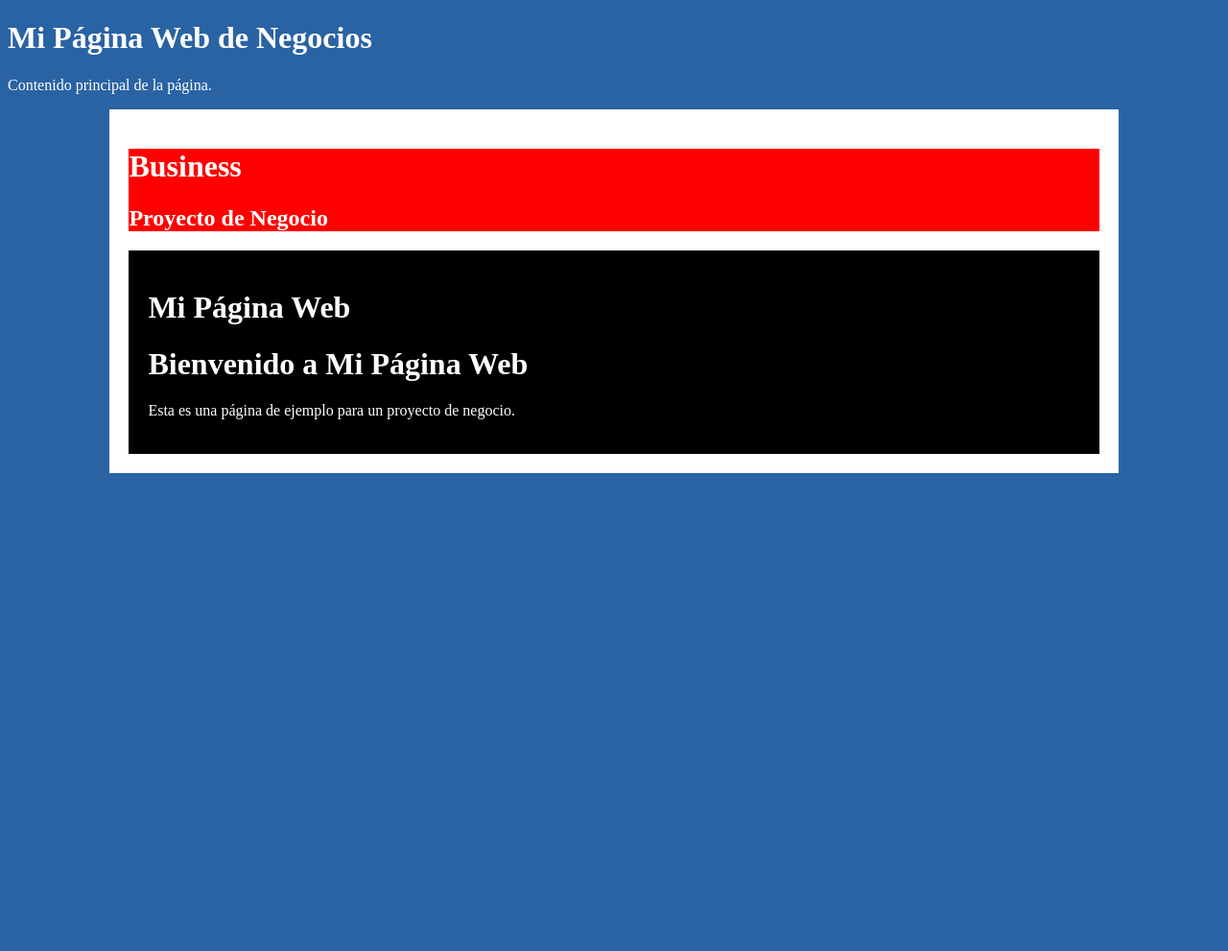
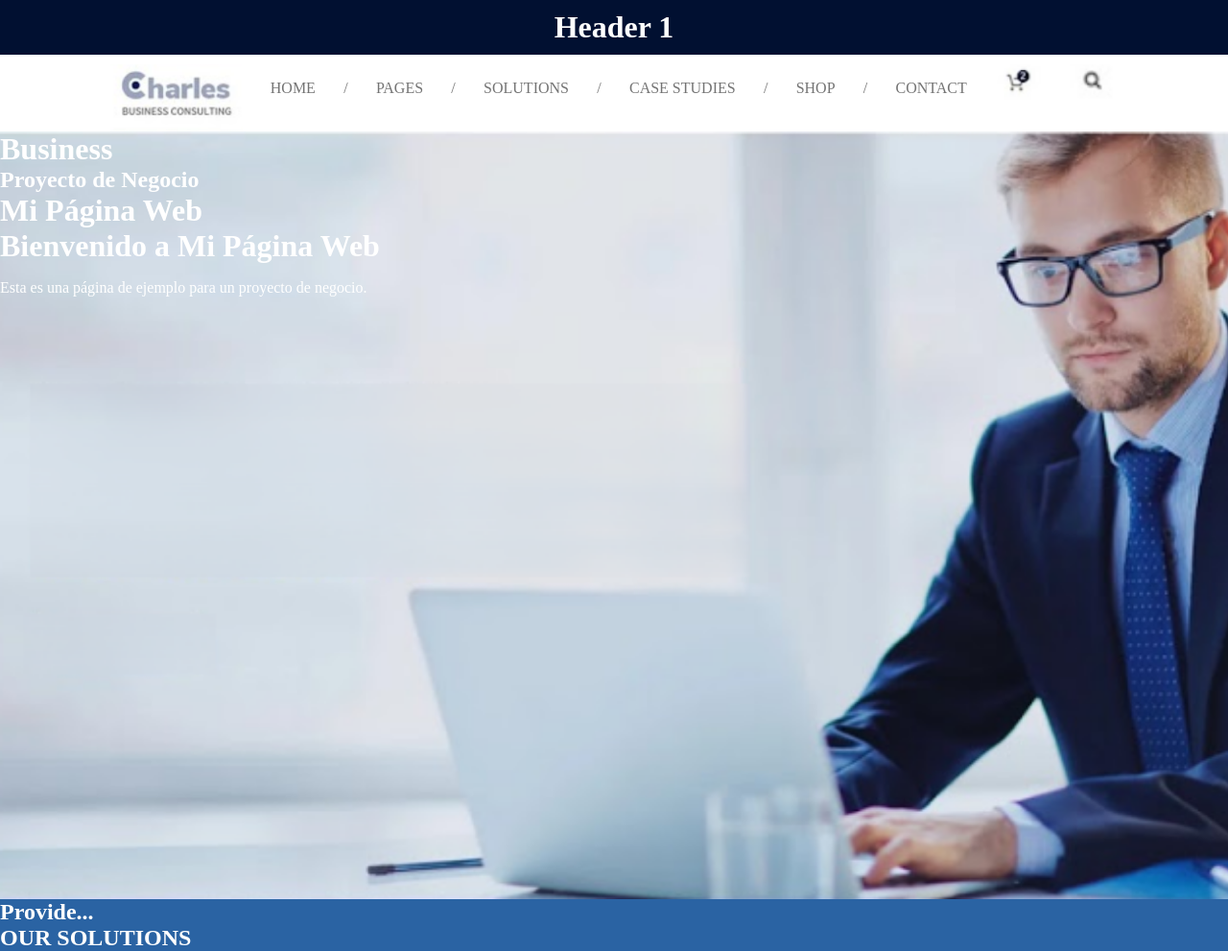
Before and after one commit to JOMI1010/proyecto-business, a plain HTML site: page index.html in a window 1280 px wide. Shown: the whole page at 96% size. Before the commit the page ends 800 px from the top, so only its background shows below. Drawn offline with Linux system fonts and the light colour scheme.

Commit message:
Add lupa.png image to the project

```diff
--- a/index.html
+++ b/index.html
@@ -8,21 +8,52 @@
 </head>
 <body>
     <header>
-        <h1>Mi Página Web de Negocios</h1>
+
+        <div class="header1">
+            <h1>Header 1</h1>
+        </div>
+
+        <div class="header2">
+            <img src="imgs/charles.png" alt="Charles" height="70">
+            <p>HOME</p>
+            <p>/</p>
+            <p>PAGES</p>
+            <p>/</p>
+            <p>SOLUTIONS</p>
+            <p>/</p>
+            <p>CASE STUDIES</p>
+            <p>/</p>
+            <p>SHOP</p>
+            <p>/</p>
+            <p>CONTACT</p>
+            <img src="imgs/carrito.png" alt="Carrito" height="40">
+            <img src="imgs/lupa.png" alt="Lupa" height="40">
+        </div>
+
     </header>
-    <main>
-        <p>Contenido principal de la página.</p>
-    </main>
+
     <div class="container">
-        <div class="container3">
+        <div>
             <h1>Business</h1>
             <h2>Proyecto de Negocio</h2>
         </div>
-        <div class="container2">
+        <div>
             <h1>Mi Página Web</h1>
             <h1>Bienvenido a Mi Página Web</h1>
             <p>Esta es una página de ejemplo para un proyecto de negocio.</p>
         </div>
     </div>
+
+    <footer>
+
+        <div class="">
+            <h2>Provide...</h2>
+        </div>
+
+        <div class="">
+            <h2>OUR SOLUTIONS</h2>
+        </div>
+
+    </footer>
 </body>
 </html>
--- a/styles.css
+++ b/styles.css
@@ -1,20 +1,41 @@
 body{
     background-color: rgb(42, 99, 163);
     color: white;
+    margin: 0;
 }
 
 .container{
-    width: 80%;
-    margin: auto;
-    padding: 20px;
-    background-color: white;
+    background-image:url(imgs/fondo.png);
+
+    background-repeat: no-repeat;
+    background-position: center;
+    background-size: cover;
+    min-height: 100vh;
+    padding: 0;
 }
 
-.container2{
-    padding: 20px;
-    background-color: rgb(0, 0, 0);
+.header1 {
+    background-color: #011031;
+    color: white;
+    padding: 10px 0;
+    text-align: center;
 }
 
-.container3{
-    background-color: rgb(255, 0, 0);
+.header2 {
+    display: flex;
+    justify-content: space-around;
+    padding: 10px 100px 10px 100px;
+    background-color: #ffffff;
+    color: #747474;
+    width: auto;
+    height: 60px;
+    text-align: center;
 }
+
+h2 {
+    margin: 0;
+}
+
+h1 {
+    margin: 0;
+}
```
Also changed, not shown: imgs/carrito.png (added), imgs/charles.png (added), imgs/fondo.png (added), imgs/lupa.png (added).
